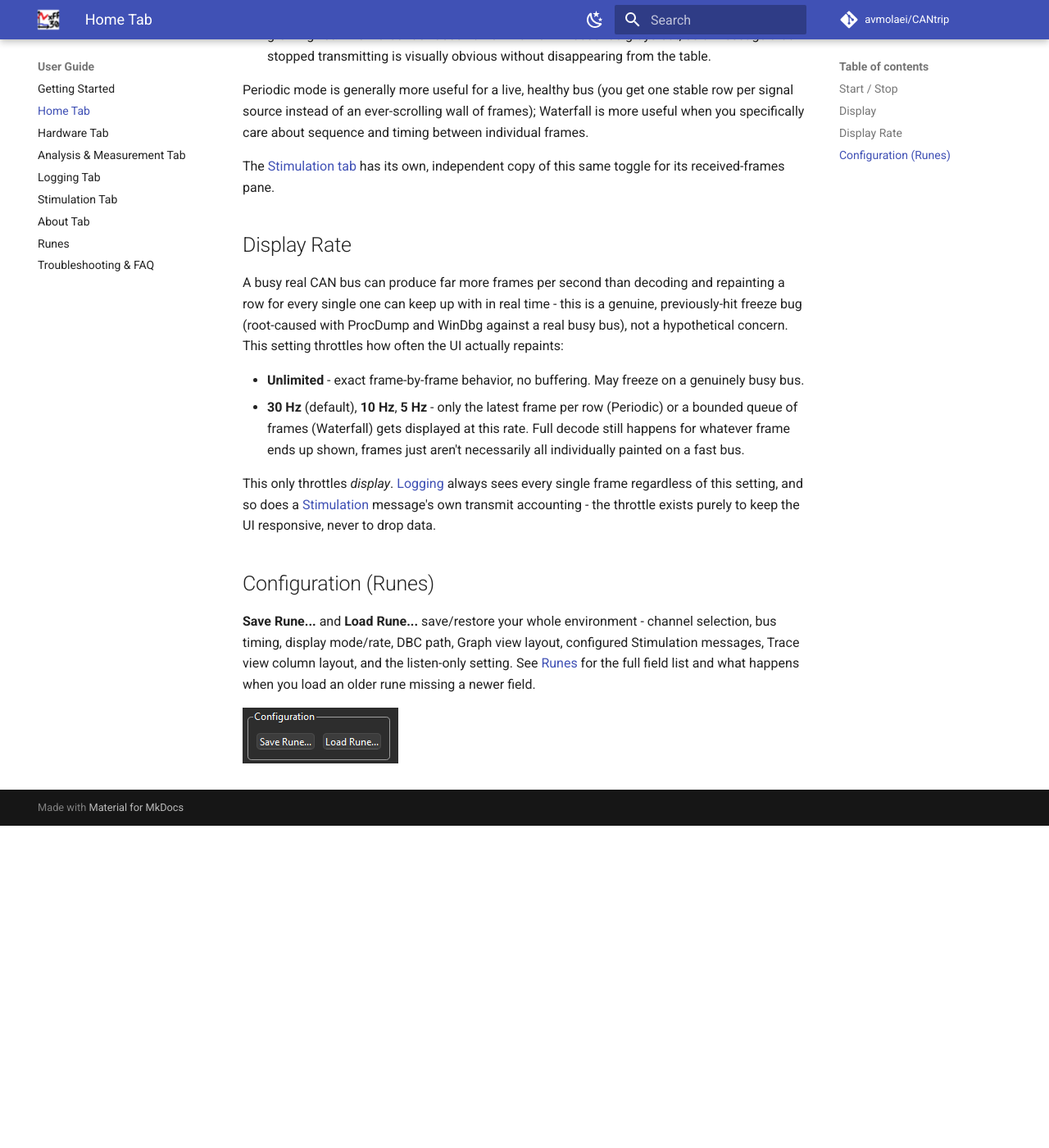
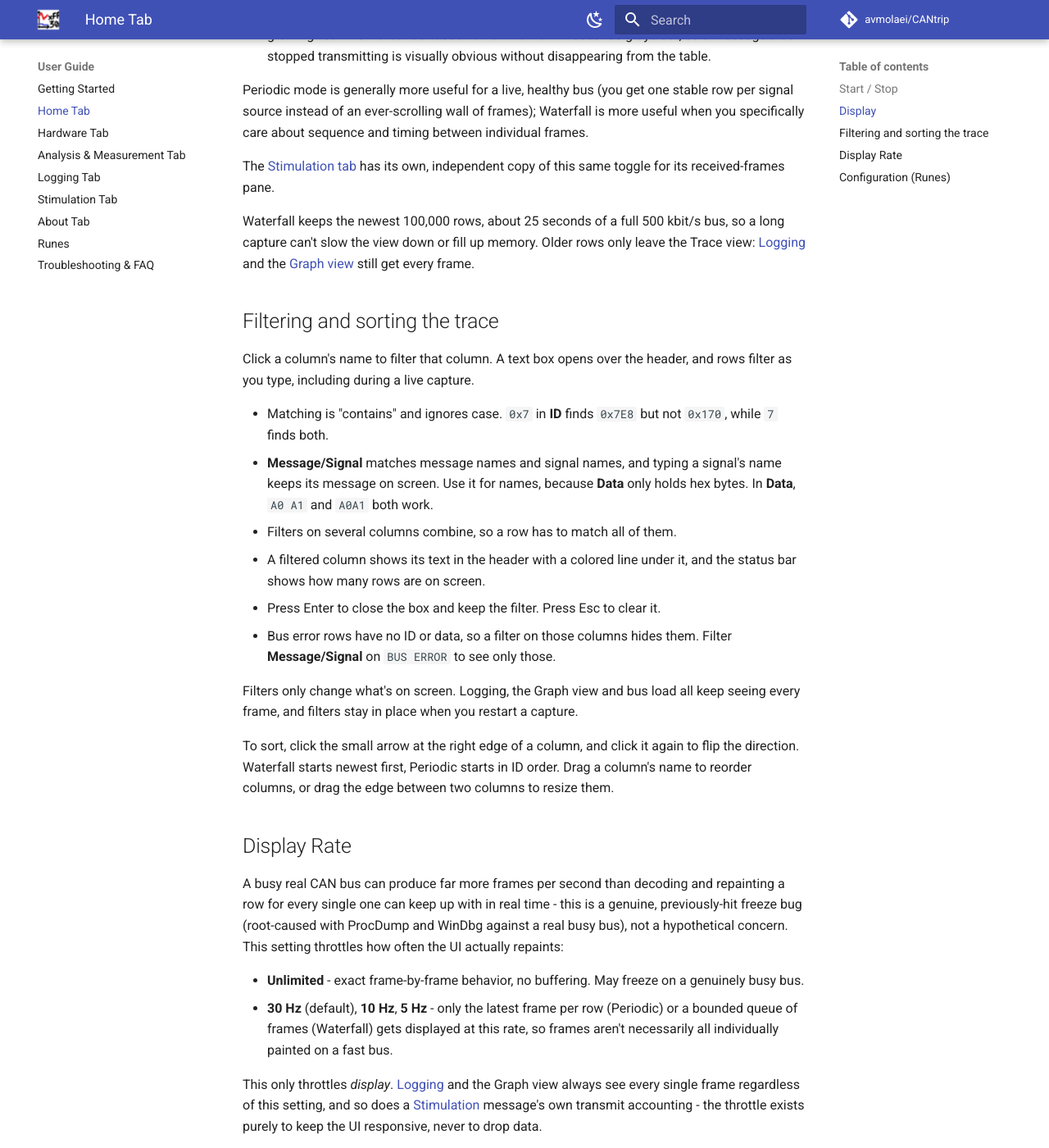
Before and after one commit to avmolaei/CANtrip, an MkDocs documentation site: the page built from docs/user-guide/home-tab.md, in a window 1280 px wide and 1400 px high, scrolled down 1164 px. Shown: the whole window at 82% size. Built offline with MkDocs 1.6.1 and Material for MkDocs 9.7.7, drawn with Linux system fonts in a browser that asks for light colours; comment, search, counter and statistics services are not loaded; before the commit the page ends 2171 px from its top, so only the background shows below that.

Commit message:
Document Trace view filtering and sorting
New "Filtering and sorting the trace" section on the Home tab page, plus
the 100,000-row Waterfall limit. Data flow now describes TraceModel and
where Logging and the Graph view get their frames.

```diff
--- a/docs/user-guide/home-tab.md
+++ b/docs/user-guide/home-tab.md
@@ -36,6 +36,38 @@ timing between individual frames.
 The [Stimulation tab](stimulation-tab.md#received-pane) has its own,
 independent copy of this same toggle for its received-frames pane.
 
+Waterfall keeps the newest 100,000 rows, about 25 seconds of a full
+500 kbit/s bus, so a long capture can't slow the view down or fill up
+memory. Older rows only leave the Trace view:
+[Logging](logging-tab.md) and the
+[Graph view](analysis-and-measurement-tab.md) still get every frame.
+
+## Filtering and sorting the trace
+
+Click a column's name to filter that column. A text box opens over the
+header, and rows filter as you type, including during a live capture.
+
+- Matching is "contains" and ignores case. `0x7` in **ID** finds `0x7E8`
+  but not `0x170`, while `7` finds both.
+- **Message/Signal** matches message names and signal names, and typing a
+  signal's name keeps its message on screen. Use it for names, because
+  **Data** only holds hex bytes. In **Data**, `A0 A1` and `A0A1` both work.
+- Filters on several columns combine, so a row has to match all of them.
+- A filtered column shows its text in the header with a colored line under
+  it, and the status bar shows how many rows are on screen.
+- Press Enter to close the box and keep the filter. Press Esc to clear it.
+- Bus error rows have no ID or data, so a filter on those columns hides
+  them. Filter **Message/Signal** on `BUS ERROR` to see only those.
+
+Filters only change what's on screen. Logging, the Graph view and bus load
+all keep seeing every frame, and filters stay in place when you restart a
+capture.
+
+To sort, click the small arrow at the right edge of a column, and click it
+again to flip the direction. Waterfall starts newest first, Periodic starts
+in ID order. Drag a column's name to reorder columns, or drag the edge
+between two columns to resize them.
+
 ## Display Rate
 
 A busy real CAN bus can produce far more frames per second than decoding
@@ -48,11 +80,11 @@ throttles how often the UI actually repaints:
   on a genuinely busy bus.
 - **30 Hz** (default), **10 Hz**, **5 Hz** - only the latest frame per row
   (Periodic) or a bounded queue of frames (Waterfall) gets displayed at
-  this rate. Full decode still happens for whatever frame ends up shown,
-  frames just aren't necessarily all individually painted on a fast bus.
+  this rate, so frames aren't necessarily all individually painted on a
+  fast bus.
 
-This only throttles *display*. [Logging](logging-tab.md) always sees every
-single frame regardless of this setting, and so does a
+This only throttles *display*. [Logging](logging-tab.md) and the Graph view
+always see every single frame regardless of this setting, and so does a
 [Stimulation](stimulation-tab.md) message's own transmit accounting - the
 throttle exists purely to keep the UI responsive, never to drop data.
 
```
Also changed, not shown: docs/architecture/data-flow.md (+10 -5 lines).
